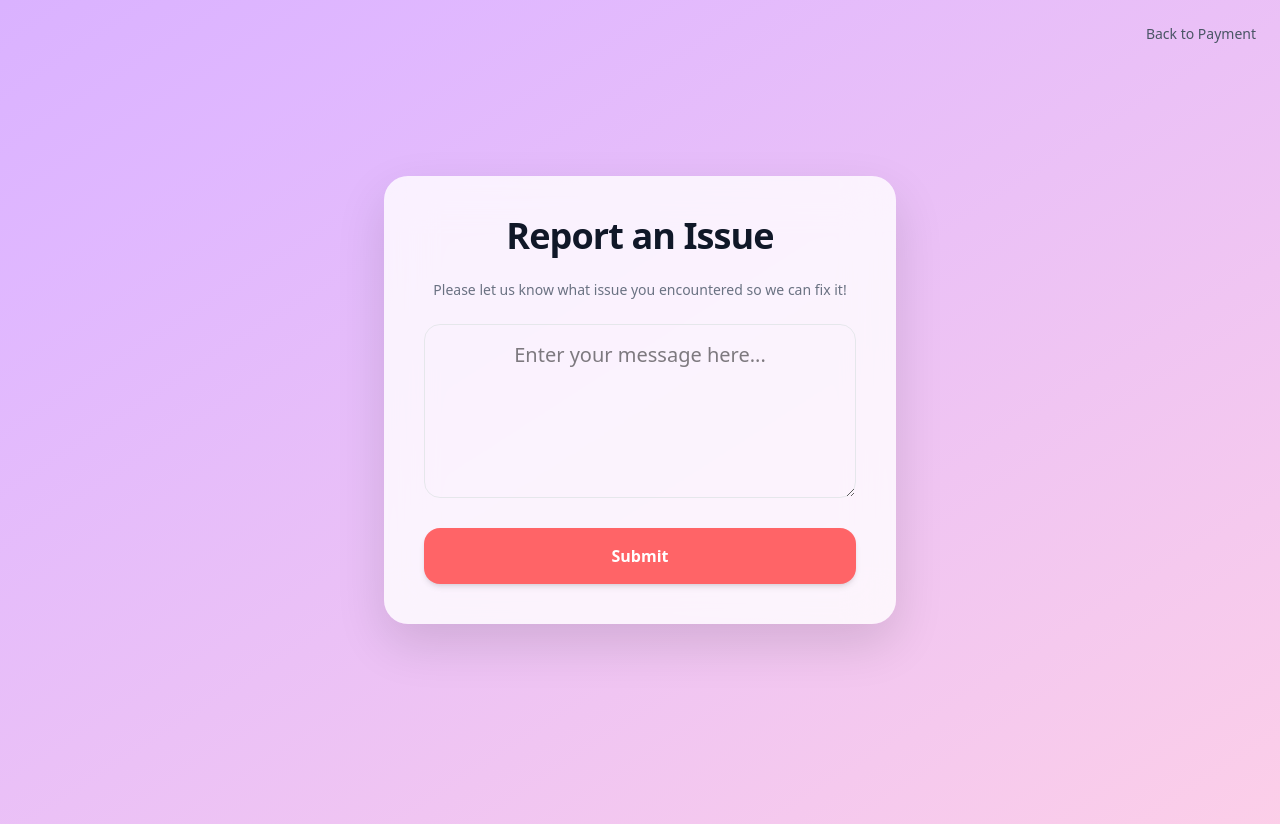
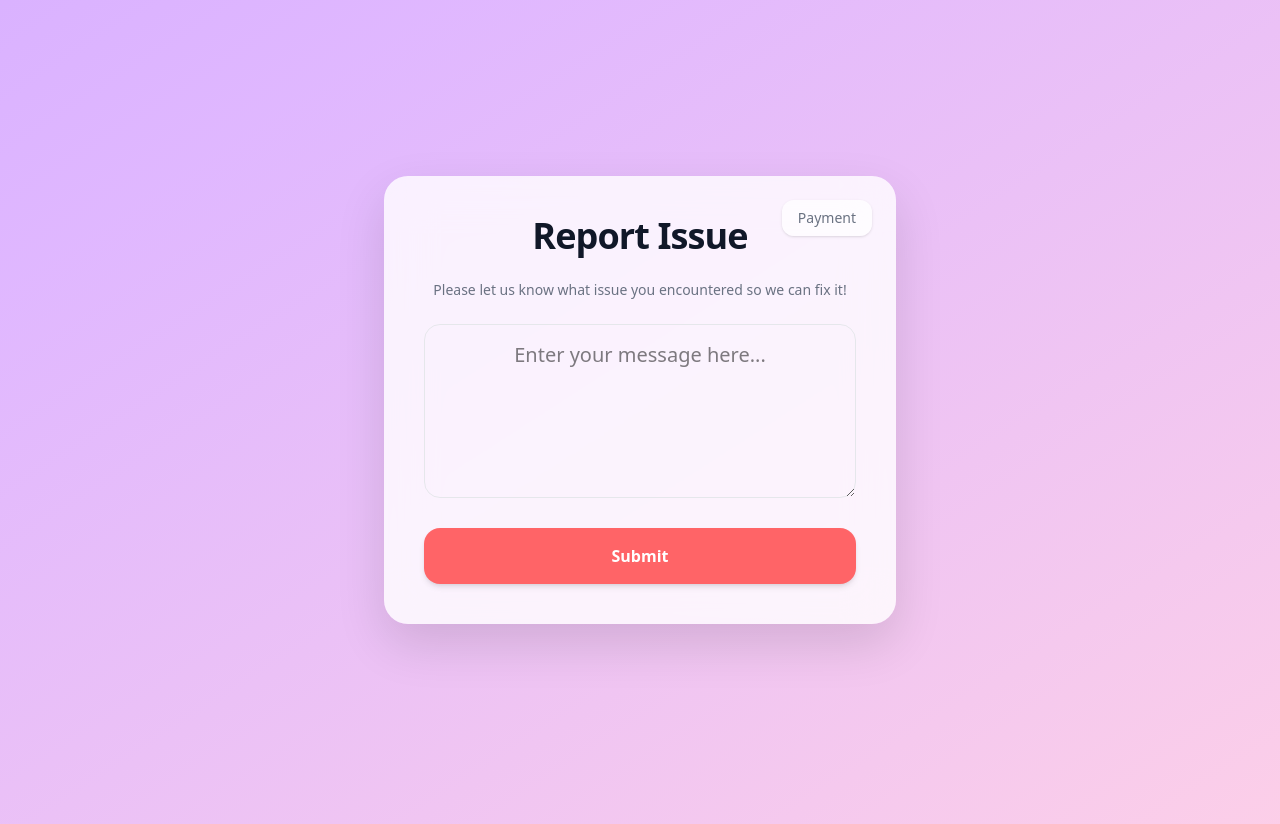
Before and after one commit to Vendning-Machine-Team/Vending_Machine_Website-Frontend, a website built with Vite: page pages/reportIssue.html in a window 1280 px wide. Built offline with nearby package versions, Linux system fonts and the light colour scheme.

Commit message:
fix the back to payment button placement

```diff
--- a/pages/reportIssue.html
+++ b/pages/reportIssue.html
@@ -11,36 +11,41 @@
   <script type="module" src="/src/js/reportIssue.js"></script>
 </head>
 
-<body class="min-h-screen relative bg-gradient-to-br from-purple-300 to-pink-200 space-y-6">
-    <a
-    href="../index.html"
-    class="absolute top-6 right-6 text-sm font-medium text-gray-600 hover:text-gray-900 transition"
-  >
-    Back to Payment
-  </a>
+<body class="min-h-screen bg-gradient-to-br from-purple-300 to-pink-200 space-y-6">
+  <div class="min-h-screen flex items-center justify-center px-4">
+    <div class="relative space-y-6 bg-white/80 backdrop-blur-xl rounded-3xl shadow-[0_20px_50px_rgba(0,0,0,0.12)] p-10 w-full max-w-lg">
 
-  <div class="min-h-screen flex items-center justify-center">
-    <div class=" space-y-6 bg-white/80 backdrop-blur-xl rounded-3xl shadow-[0_20px_50px_rgba(0,0,0,0.12)] p-10 w-full max-w-lg">
+      <a
+        href="../index.html"
+        class="absolute top-6 right-6 text-sm font-medium text-gray-500 hover:text-gray-900 transition bg-white/70 px-4 py-2 rounded-xl shadow-sm"
+      >
+        Payment
+      </a>
 
       <h1 class="text-4xl font-semibold text-gray-900 tracking-tight text-center">
-        Report an Issue
+        Report Issue
       </h1>
 
       <p class="text-sm text-gray-500 text-center mt-2">
         Please let us know what issue you encountered so we can fix it!
       </p>
+
       <form class="space-y-6">
-        <textarea id="issue" name="issue" rows="5" cols="60" placeholder="Enter your message here..."
-        class="w-full px-5 py-4 rounded-2xl border border-gray-200 text-center text-xl focus:ring-2 focus:ring-purple-400 outline-none transition"></textarea>
+        <textarea
+          id="issue"
+          name="issue"
+          rows="5"
+          cols="60"
+          placeholder="Enter your message here..."
+          class="w-full px-5 py-4 rounded-2xl border border-gray-200 text-center text-xl focus:ring-2 focus:ring-purple-400 outline-none transition"
+        ></textarea>
 
-        <button id="submitButton" class="w-full bg-red-400 hover:bg-red-500 text-white py-4 rounded-2xl font-semibold transition shadow-md">Submit</button>
-        </form>
+        <button id="submitButton" class="w-full bg-red-400 hover:bg-red-500 text-white py-4 rounded-2xl font-semibold transition shadow-md">
+          Submit
+        </button>
+      </form>
 
-
-      </div>
     </div>
-
-
-
+  </div>
 </body>
 </html>
```
